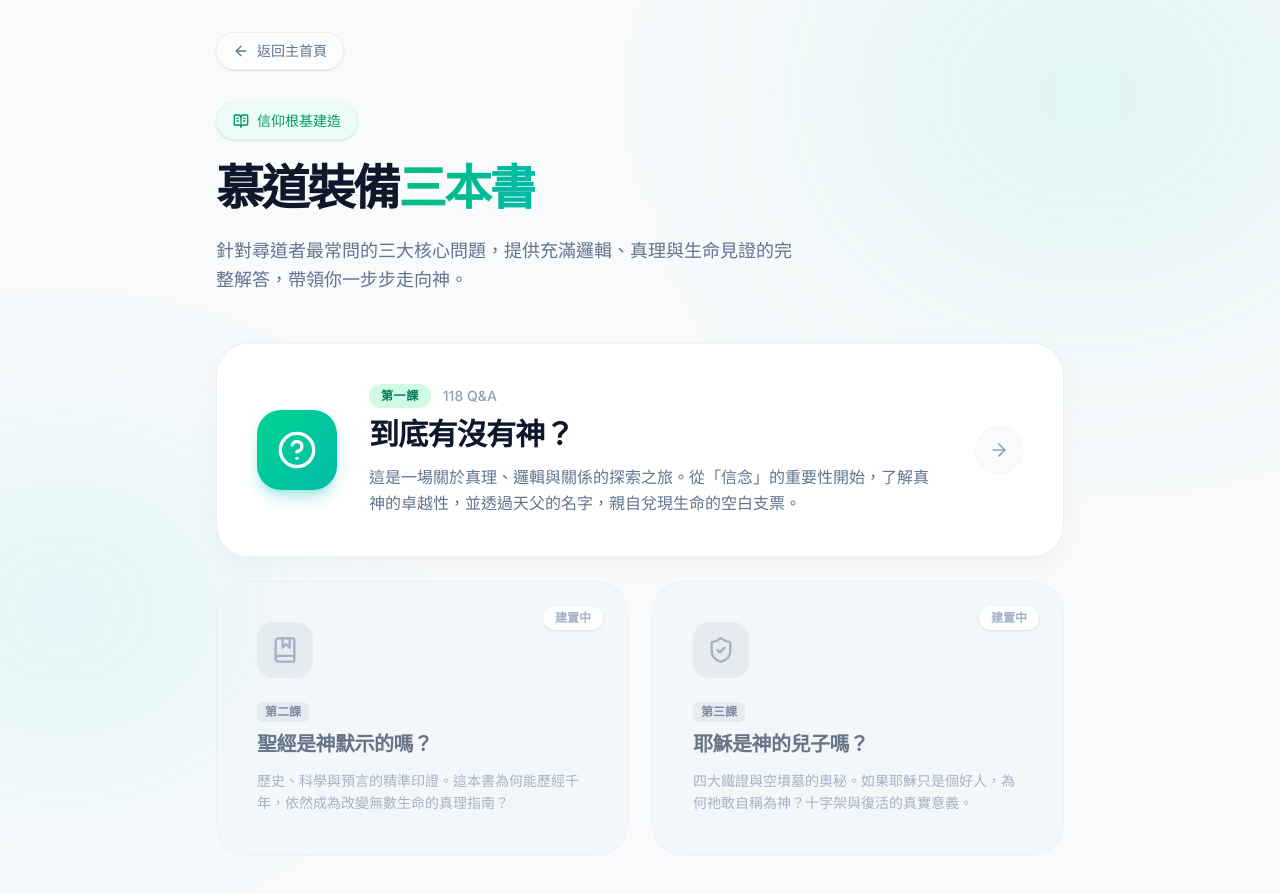
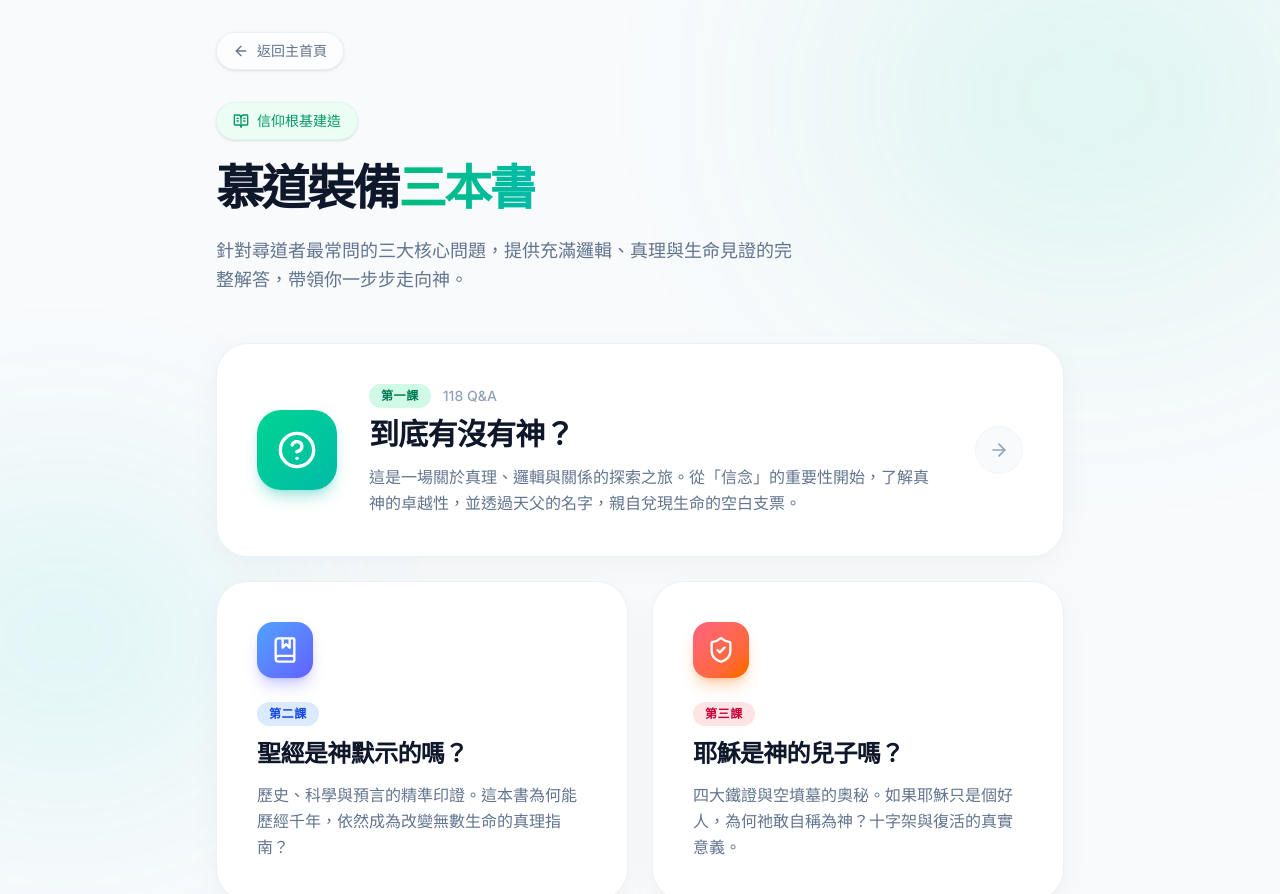
Before and after one commit to woodylin0403/guitar-chords, a Next.js app: page /seekers-books in a window 1280 px wide. Shown: the top 894 px of the page. Built offline with nearby package versions, Linux system fonts and the light colour scheme.

Commit message:
更新12

```diff
--- a/app/seekers-books/page.tsx
+++ b/app/seekers-books/page.tsx
@@ -1,6 +1,6 @@
 'use client';
 import Link from 'next/link';
-import { ArrowLeft, BookOpenText, Sparkles, ShieldCheck, HelpCircle, BookMarked } from 'lucide-react';
+import { ArrowLeft, BookOpenText, ShieldCheck, HelpCircle, BookMarked } from 'lucide-react';
 
 export default function SeekersBooksHub() {
   return (
@@ -30,7 +30,7 @@ export default function SeekersBooksHub() {
 
         <div className="grid grid-cols-1 md:grid-cols-2 gap-6">
 
-          {/* 🌟 已經完成的 第一課：到底有沒有神 */}
+          {/* 🌟 第一課：到底有沒有神 (橫跨兩欄，主打色：翡翠與青綠) */}
           <Link href="/seekers-books/lesson1" className="md:col-span-2 group relative overflow-hidden rounded-[2rem] bg-white p-8 md:p-10 border border-slate-200/60 shadow-[0_8px_30px_rgb(0,0,0,0.04)] transition-all duration-500 ease-[cubic-bezier(0.23,1,0.32,1)] hover:-translate-y-2 hover:shadow-[0_20px_40px_rgba(16,185,129,0.12)] flex flex-col md:flex-row items-start md:items-center gap-8">
             <div className="absolute inset-0 bg-gradient-to-br from-emerald-500/5 to-teal-500/5 opacity-0 group-hover:opacity-100 transition-opacity duration-500" />
 
@@ -54,39 +54,41 @@ export default function SeekersBooksHub() {
             </div>
           </Link>
 
-          {/* 第二課：聖經是神默示的嗎 (未開放) */}
-          <div className="relative overflow-hidden rounded-[2rem] bg-slate-100/60 p-8 md:p-10 border border-slate-200/50 flex flex-col justify-between min-h-[250px] opacity-80">
-            <span className="absolute top-6 right-6 text-xs font-bold text-slate-400 bg-white px-3 py-1 rounded-full shadow-sm">建置中</span>
-            <div>
-              <div className="w-14 h-14 rounded-2xl bg-slate-200 flex items-center justify-center mb-6">
-                <BookMarked className="w-7 h-7 text-slate-400" />
+          {/* 🌟 第二課：聖經是神默示的嗎 (主題色：湛藍與靛紫) */}
+          <Link href="/seekers-books/lesson2" className="group relative overflow-hidden rounded-[2rem] bg-white p-8 md:p-10 border border-slate-200/60 shadow-[0_8px_30px_rgb(0,0,0,0.04)] transition-all duration-500 ease-[cubic-bezier(0.23,1,0.32,1)] hover:-translate-y-2 hover:shadow-[0_20px_40px_rgba(59,130,246,0.12)] flex flex-col justify-between min-h-[250px]">
+            <div className="absolute inset-0 bg-gradient-to-br from-blue-500/5 to-indigo-500/5 opacity-0 group-hover:opacity-100 transition-opacity duration-500" />
+
+            <div className="relative z-10">
+              <div className="w-14 h-14 rounded-2xl bg-gradient-to-br from-blue-400 to-indigo-500 flex items-center justify-center mb-6 shadow-lg shadow-indigo-500/30 group-hover:scale-110 group-hover:rotate-3 transition-all duration-500">
+                <BookMarked className="w-7 h-7 text-white" />
               </div>
-              <div className="flex items-center gap-2 mb-2">
-                 <span className="px-2 py-0.5 bg-slate-200 text-slate-500 text-xs font-bold rounded-md">第二課</span>
+              <div className="flex items-center gap-2 mb-3">
+                 <span className="px-3 py-1 bg-blue-100 text-blue-700 text-xs font-bold rounded-full tracking-wider">第二課</span>
               </div>
-              <h3 className="text-xl font-bold mb-3 tracking-tight text-slate-600">聖經是神默示的嗎？</h3>
-              <p className="text-slate-400 text-sm font-medium leading-relaxed">
+              <h3 className="text-xl md:text-2xl font-bold mb-3 tracking-tight text-slate-900 group-hover:text-blue-600 transition-colors">聖經是神默示的嗎？</h3>
+              <p className="text-slate-500 text-sm md:text-base font-medium leading-relaxed">
                 歷史、科學與預言的精準印證。這本書為何能歷經千年，依然成為改變無數生命的真理指南？
               </p>
             </div>
-          </div>
+          </Link>
 
-          {/* 第三課：耶穌是神的兒子嗎 (未開放) */}
-          <div className="relative overflow-hidden rounded-[2rem] bg-slate-100/60 p-8 md:p-10 border border-slate-200/50 flex flex-col justify-between min-h-[250px] opacity-80">
-            <span className="absolute top-6 right-6 text-xs font-bold text-slate-400 bg-white px-3 py-1 rounded-full shadow-sm">建置中</span>
-            <div>
-              <div className="w-14 h-14 rounded-2xl bg-slate-200 flex items-center justify-center mb-6">
-                <ShieldCheck className="w-7 h-7 text-slate-400" />
+          {/* 🌟 第三課：耶穌是神的兒子嗎 (主題色：玫瑰紅與晨光橘) */}
+          <Link href="/seekers-books/lesson3" className="group relative overflow-hidden rounded-[2rem] bg-white p-8 md:p-10 border border-slate-200/60 shadow-[0_8px_30px_rgb(0,0,0,0.04)] transition-all duration-500 ease-[cubic-bezier(0.23,1,0.32,1)] hover:-translate-y-2 hover:shadow-[0_20px_40px_rgba(244,63,94,0.12)] flex flex-col justify-between min-h-[250px]">
+            <div className="absolute inset-0 bg-gradient-to-br from-rose-500/5 to-orange-500/5 opacity-0 group-hover:opacity-100 transition-opacity duration-500" />
+
+            <div className="relative z-10">
+              <div className="w-14 h-14 rounded-2xl bg-gradient-to-br from-rose-400 to-orange-500 flex items-center justify-center mb-6 shadow-lg shadow-orange-500/30 group-hover:scale-110 group-hover:rotate-3 transition-all duration-500">
+                <ShieldCheck className="w-7 h-7 text-white" />
               </div>
-              <div className="flex items-center gap-2 mb-2">
-                 <span className="px-2 py-0.5 bg-slate-200 text-slate-500 text-xs font-bold rounded-md">第三課</span>
+              <div className="flex items-center gap-2 mb-3">
+                 <span className="px-3 py-1 bg-rose-100 text-rose-700 text-xs font-bold rounded-full tracking-wider">第三課</span>
               </div>
-              <h3 className="text-xl font-bold mb-3 tracking-tight text-slate-600">耶穌是神的兒子嗎？</h3>
-              <p className="text-slate-400 text-sm font-medium leading-relaxed">
+              <h3 className="text-xl md:text-2xl font-bold mb-3 tracking-tight text-slate-900 group-hover:text-rose-600 transition-colors">耶穌是神的兒子嗎？</h3>
+              <p className="text-slate-500 text-sm md:text-base font-medium leading-relaxed">
                 四大鐵證與空墳墓的奧秘。如果耶穌只是個好人，為何祂敢自稱為神？十字架與復活的真實意義。
               </p>
             </div>
-          </div>
+          </Link>
 
         </div>
       </div>
```
